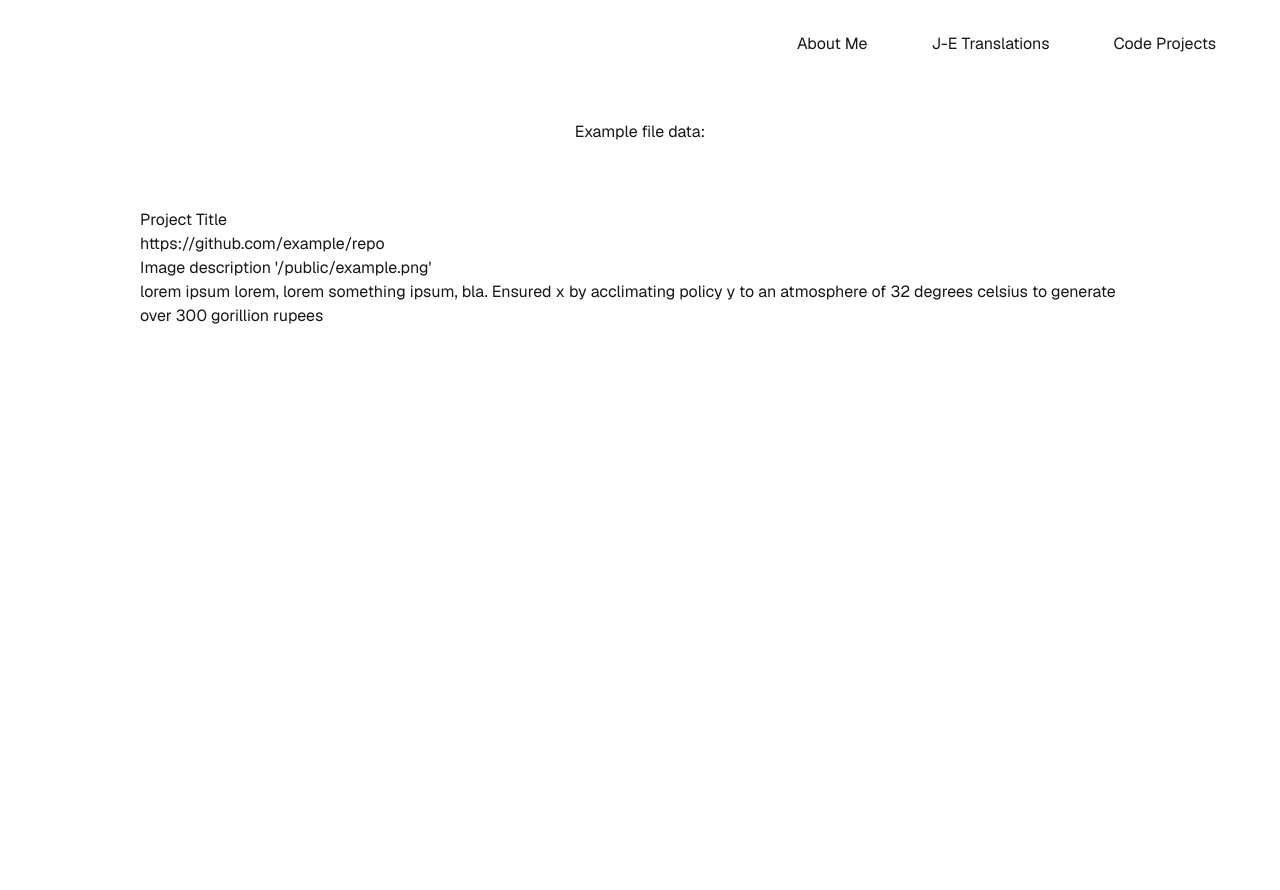
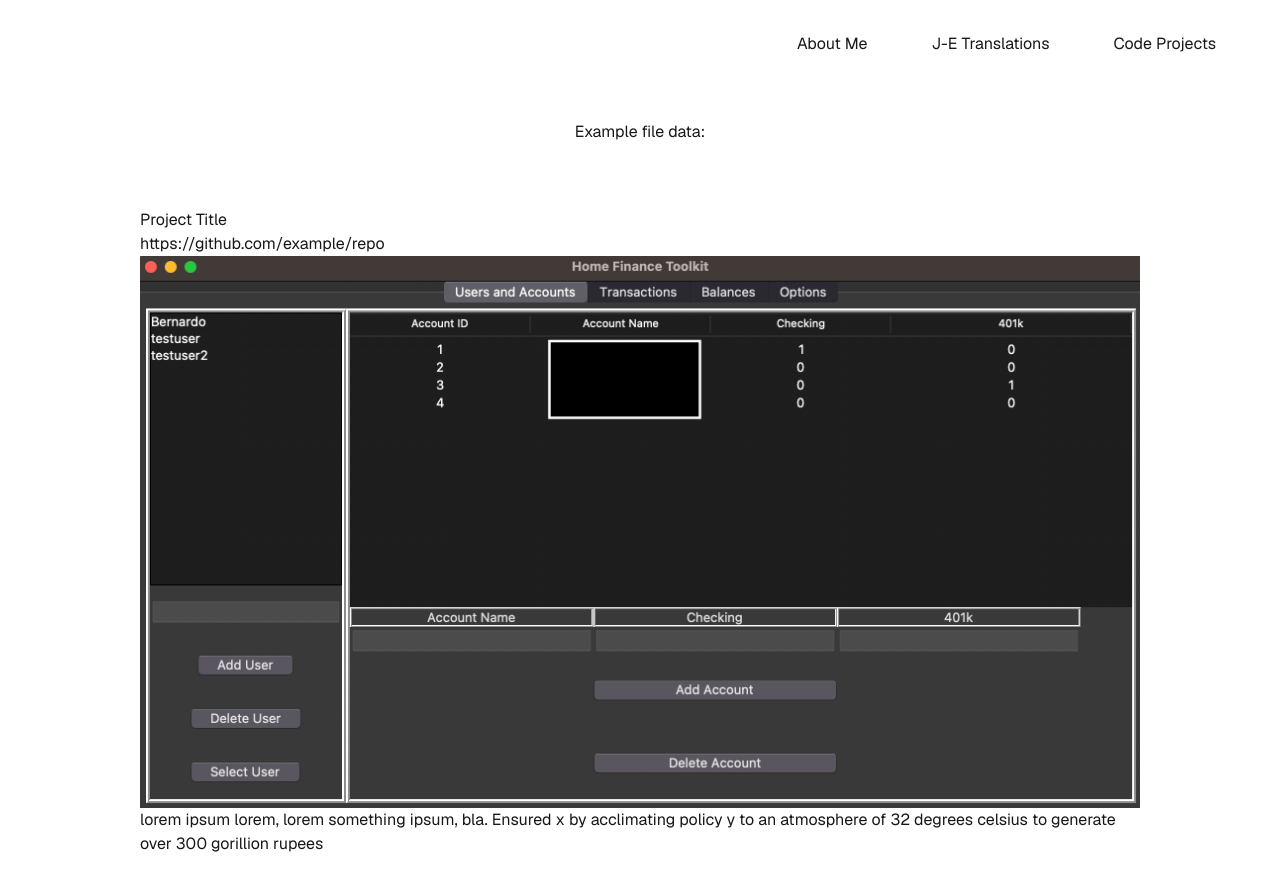
Before and after one commit to Nardo96/personal-website, a Next.js app: page /projects in a window 1280 px wide. Shown: the top 890 px of the page. Before the commit the page ends 856 px from the top, so only its background shows below. Built offline with nearby package versions, Linux system fonts and the light colour scheme.

Commit message:
Implement image load

```diff
--- a/src/app/components/block.tsx
+++ b/src/app/components/block.tsx
@@ -25,6 +25,9 @@ export function BlockLineHelper({line, mapper}) {
     if (mapper.get(line[0])== "Bullet Point") {
         return <li className="list-disc list-inside">{line[1]}</li>
     }
+    else if (mapper.get((line[0])) == "Image") {
+        return <img src={line[1]} alt="Image"/>
+    }
     else {
         return <div className={mapper.get(line[0])}>{line[1]}</div>
     }
--- a/src/app/util/parse-file.tsx
+++ b/src/app/util/parse-file.tsx
@@ -34,7 +34,7 @@ function ParseFile(filepath: string) {
                 index += 1
             }
             const delim = line.slice(0, index)
-            const remain = line.slice(index)
+            const remain = line.slice(index+1)
             console.log(line)
             block.push([delim, remain])
         }
```
Also changed, not shown: public/homefinancetoolkit-example1.png (added), src/resources/projects/example.txt.
